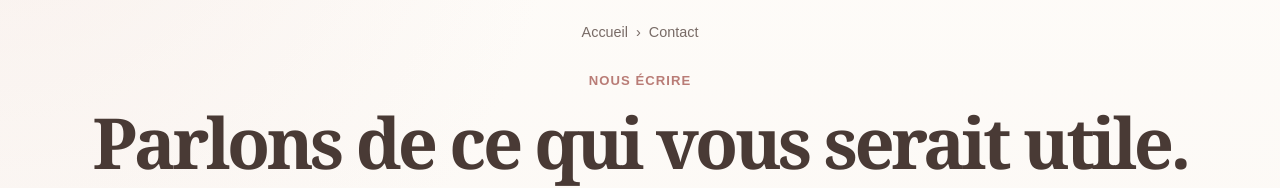
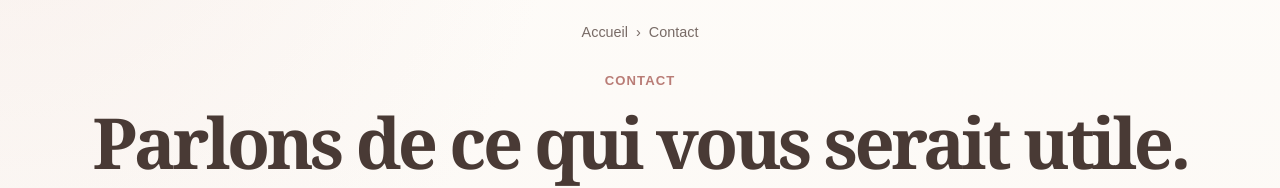
Before and after one commit to Yelenna04/maman-pas-a-pas, a Next.js app: page /contact in a window 1280 px wide. Shown: the part 142-330 px from the top of the page. Built offline with nearby package versions, Linux system fonts and the light colour scheme.

Commit message:
Harmonise la page Contact au singulier

```diff
--- a/app/contact/page.tsx
+++ b/app/contact/page.tsx
@@ -12,7 +12,7 @@ export default function ContactPage() {
       <section className="page-hero">
         <div className="container">
           <div className="breadcrumbs"><Link href="/">Accueil</Link><span>›</span><span>Contact</span></div>
-          <p className="eyebrow">Nous écrire</p>
+          <p className="eyebrow">Contact</p>
           <h1>Parlons de ce qui vous serait utile.</h1>
           <p className="lead">Question, suggestion de sujet, correction ou proposition de partenariat.</p>
         </div>
```
